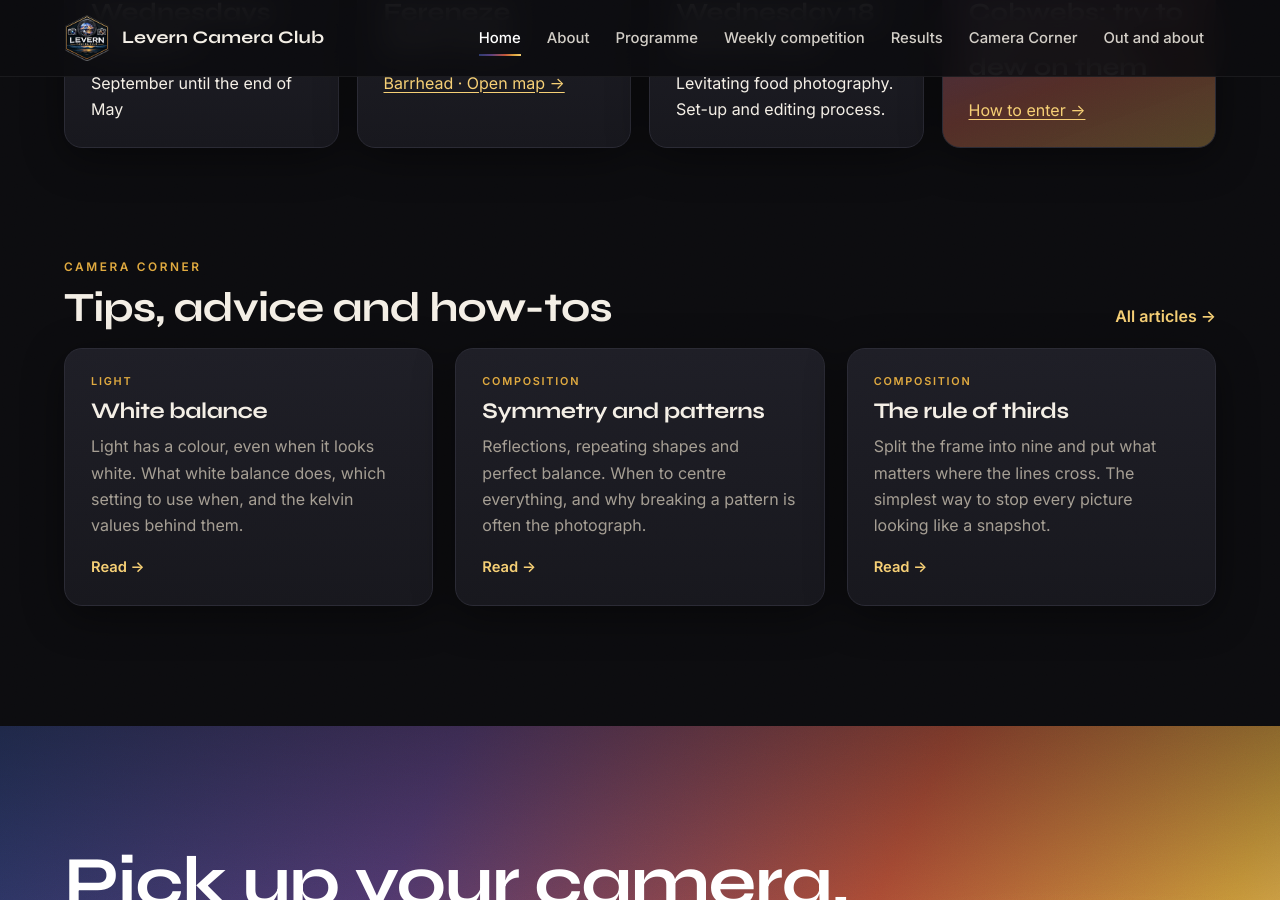
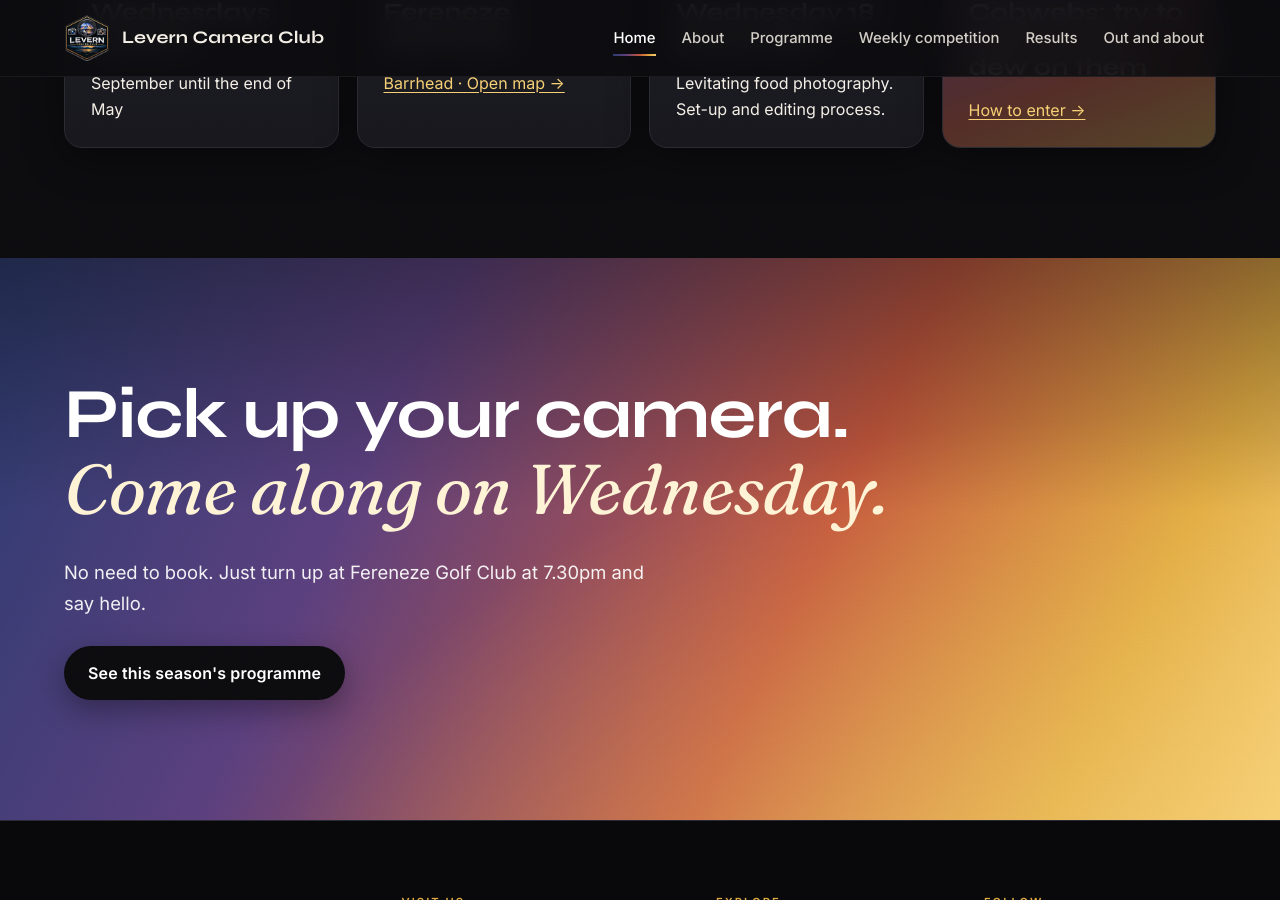
Before and after one commit to grantfitfuel/levern-camera-club, a Jekyll site: the page built from index.html, in a window 1280 px wide and 900 px high, scrolled down 1685 px. Built offline with Jekyll 4.4.1, drawn with Linux system fonts in a browser that asks for light colours.

Commit message:
Hide Camera Corner for now
Lessons stay in the repo and in Pages CMS; see _config.yml for how to
bring the section back.

Co-Authored-By: Claude Opus 5.5 <noreply@anthropic.com>
Claude-Session: https://claude.ai/code/session_012PBygZKZRm7fLhazHccoH4

```diff
--- a/_config.yml
+++ b/_config.yml
@@ -4,12 +4,16 @@ description: An open, friendly camera club in Barrhead. We meet at Fereneze Golf
 # If the club later gets its own web address, set baseurl to "".
 baseurl: /levern-camera-club
 url: https://grantfitfuel.github.io
+show_camera_corner: false
 
 collections:
   competitions:
     output: false
+  # Camera Corner is hidden for now (Grant, Nov 2026). To bring it back:
+  # set output: true here, show_camera_corner: true below, and remove
+  # "published: false" from camera-corner.html.
   camera_corner:
-    output: true
+    output: false
     permalink: /camera-corner/:title/
 
 defaults:
--- a/_layouts/default.html
+++ b/_layouts/default.html
@@ -33,7 +33,7 @@
         <a href="{{ '/programme/' | relative_url }}" {% if here == '/programme/' %}aria-current="page"{% endif %}>Programme</a>
         <a href="{{ '/weekly-competition/' | relative_url }}" {% if here == '/weekly-competition/' %}aria-current="page"{% endif %}>Weekly competition</a>
         <a href="{{ '/results/' | relative_url }}" {% if here == '/results/' %}aria-current="page"{% endif %}>Results</a>
-        <a href="{{ '/camera-corner/' | relative_url }}" {% if here contains '/camera-corner/' %}aria-current="page"{% endif %}>Camera Corner</a>
+        {% if site.show_camera_corner %}<a href="{{ '/camera-corner/' | relative_url }}" {% if here contains '/camera-corner/' %}aria-current="page"{% endif %}>Camera Corner</a>{% endif %}
         <a href="{{ '/out-and-about/' | relative_url }}" {% if here == '/out-and-about/' %}aria-current="page"{% endif %}>Out and about</a>
       </nav>
     </div>
@@ -61,7 +61,7 @@
           <li><a href="{{ '/programme/' | relative_url }}">Programme</a></li>
           <li><a href="{{ '/weekly-competition/' | relative_url }}">Weekly competition</a></li>
           <li><a href="{{ '/results/' | relative_url }}">Results</a></li>
-          <li><a href="{{ '/camera-corner/' | relative_url }}">Camera Corner</a></li>
+          {% if site.show_camera_corner %}<li><a href="{{ '/camera-corner/' | relative_url }}">Camera Corner</a></li>{% endif %}
           <li><a href="{{ '/out-and-about/' | relative_url }}">Out and about</a></li>
         </ul>
       </div>
--- a/camera-corner.html
+++ b/camera-corner.html
@@ -1,6 +1,7 @@
 ---
 title: Camera Corner
 permalink: /camera-corner/
+published: false
 ---
 {% assign cc = site.data.camera_corner %}
 {% assign all = site.camera_corner | sort: "order", "last" %}
--- a/index.html
+++ b/index.html
@@ -97,7 +97,7 @@ body_class: home
 </section>
 {% endif %}
 
-{% if posts.size > 0 %}
+{% if site.show_camera_corner and posts.size > 0 %}
 <section class="wrap home-section reveal">
   <div class="section-head">
     <div><p class="eyebrow">Camera Corner</p><h2>Tips, advice and how-tos</h2></div>
```
